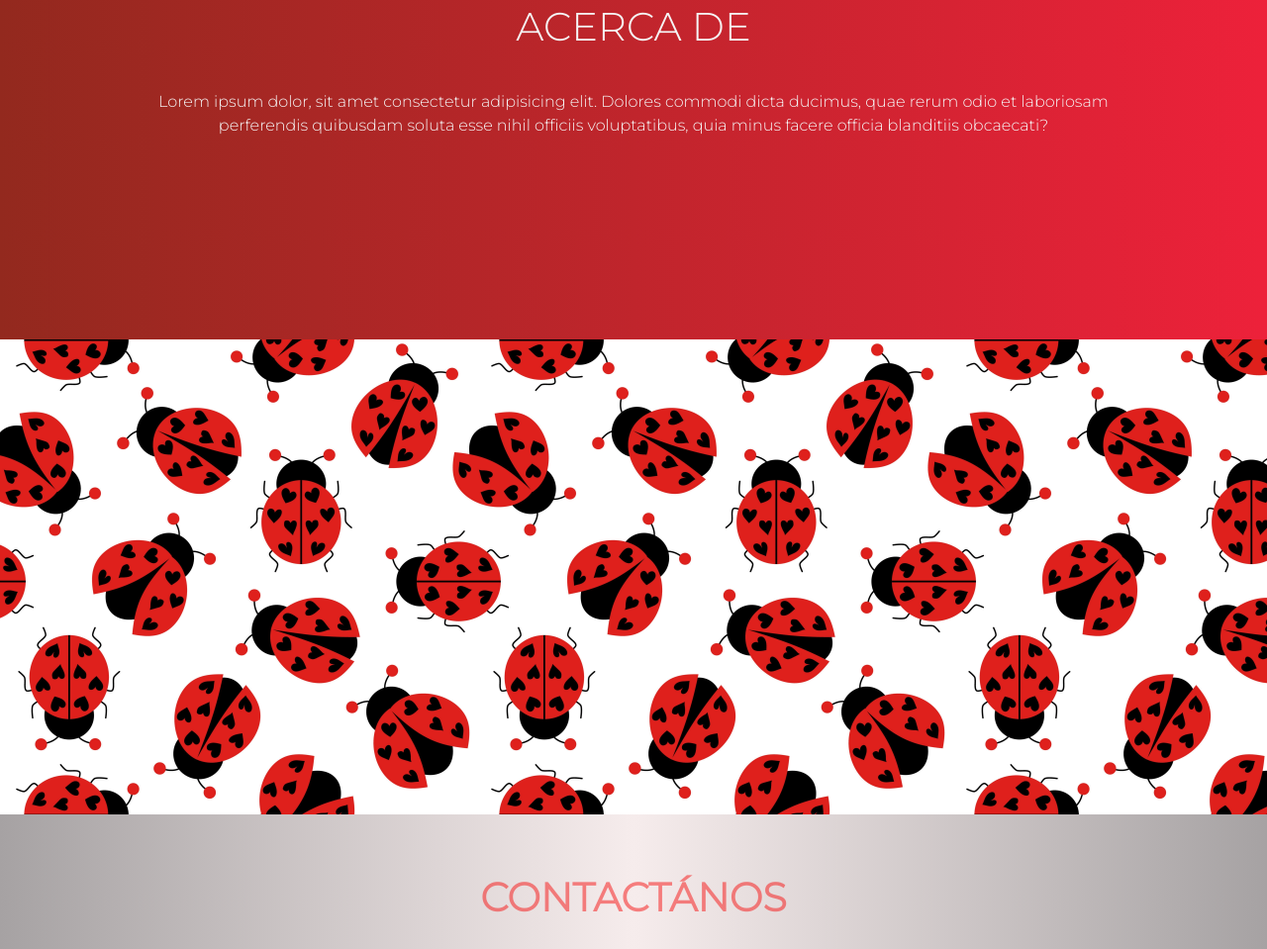
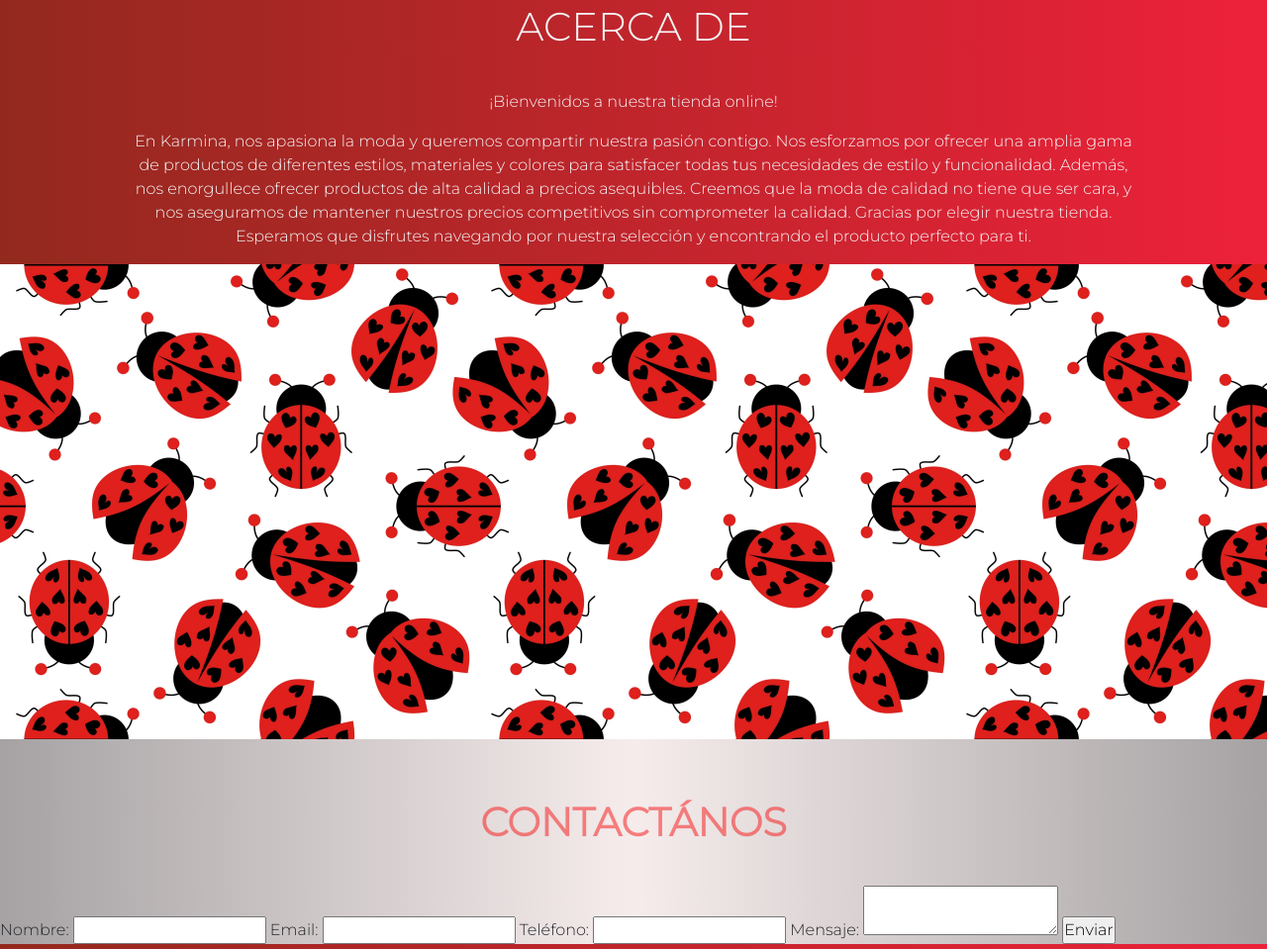
Before and after one commit to Samytaglia/ProyectoFinal-PerezSamanta, a plain HTML site: page index.html in a window 1280 px wide. Shown: the part 1573-2532 px from the top of the page at 99% size. Drawn offline with nearby package versions, Linux system fonts and the light colour scheme; a web font is replaced by a local one.

Commit message:
async & promises

```diff
--- a/css/style.css
+++ b/css/style.css
@@ -49,7 +49,6 @@ section {
 }
 #bloque3 {
     background: #ED213A; background: -webkit-linear-gradient(to right, #93291E, #ED213A);background: linear-gradient(to right, #93291E, #ED213A);
-    height: 50vh;
 }
 #bloque4 {
     background-image: url("../images/cute-ladybug-seamless-pattern-seamless-background-with-ladybug-simple-pattern-illustration-vector.webp");
@@ -59,7 +58,7 @@ section {
 }
 #bloque5 {
     background: rgb(166,162,163); background: linear-gradient(90deg, rgba(166,162,163,1) 0%, rgba(246,236,236,1) 50%, rgba(166,162,163,1) 100%);
-    height: 50vh;
+
 }
 #bloque6{
     background: #ED213A; background: -webkit-linear-gradient(to right, #93291E, #ED213A);background: linear-gradient(to right, #93291E, #ED213A);
--- a/index.html
+++ b/index.html
@@ -58,11 +58,31 @@
     </section>
     <section id="bloque3">
       <h1 class="h1-l">ACERCA DE</h1>
-      <p style="width: 80%; text-align: center; color: whitesmoke; margin-left: 10%;">Lorem ipsum dolor, sit amet consectetur adipisicing elit. Dolores commodi dicta ducimus, quae rerum odio et laboriosam perferendis quibusdam soluta esse nihil officiis voluptatibus, quia minus facere officia blanditiis obcaecati?</p>
-    </section>
+      <div >
+        <p style="width: 80%; text-align: center; color: whitesmoke; margin-left: 10%;">¡Bienvenidos a nuestra tienda online!<p>
+        <p style="width: 80%; text-align: center; color: whitesmoke; margin-left: 10%;">En Karmina, nos apasiona la moda y queremos compartir nuestra pasión contigo. Nos esforzamos por ofrecer una amplia gama de productos de diferentes estilos, materiales y colores para satisfacer todas tus necesidades de estilo y funcionalidad.
+          Además, nos enorgullece ofrecer productos de alta calidad a precios asequibles. Creemos que la moda de calidad no tiene que ser cara, y nos aseguramos de mantener nuestros precios competitivos sin comprometer la calidad.
+          Gracias por elegir nuestra tienda. Esperamos que disfrutes navegando por nuestra selección y encontrando el producto perfecto para ti.
+        </p>
+      </div>
     <section id="bloque4"></section>
     <section id="bloque5">
       <h1 class="h1-d">CONTACTÁNOS</h1>
+      <form action="" method="post">
+        <label for="nombre">Nombre:</label>
+        <input type="text" id="nombre" name="nombre" required>
+
+        <label for="email">Email:</label>
+        <input type="email" id="email" name="email" required>
+
+        <label for="telefono">Teléfono:</label>
+        <input type="tel" id="telefono" name="telefono">
+
+        <label for="mensaje">Mensaje:</label>
+        <textarea id="mensaje" name="mensaje" required></textarea>
+
+        <input type="submit" value="Enviar">
+      </form>
     </section>
     <section id="bloque6">
       <div class="icons">
@@ -80,6 +100,9 @@
       </div>
     </section>
   </main>
+
+
+
 </body>
 <script src="./js/scripts.js"></script>
 <script src="https://cdn.jsdelivr.net/npm/bootstrap@5.2.0-beta1/dist/js/bootstrap.bundle.min.js" integrity="sha384-pprn3073KE6tl6bjs2QrFaJGz5/SUsLqktiwsUTF55Jfv3qYSDhgCecCxMW52nD2" crossorigin="anonymous"></script>
--- /dev/null
+++ b/js/data.json
@@ -0,0 +1,42 @@
+[
+    {
+        "id":1,
+        "categoria":"Bandolera",
+        "nombre":"Claire",
+        "color":"negro",
+        "descripcion": "Sobre de mano con manopla",
+        "imagen": "../images/sobre1.8.jpeg",
+        "precio":3300,
+        "cantidad": 1
+    },
+    {
+        "id": 2,
+        "categoria": "Sobre",
+        "nombre": "Jane",
+        "color": "blanco",
+        "descripcion": "Sobre de mano con manopla",
+        "imagen": "/images/sobre2.1.jpeg",
+        "precio": 2000,
+        "cantidad": 1
+      },
+      {
+        "id": 3,
+        "categoria": "Sobre",
+        "nombre": "Mary",
+        "color": "multicolor",
+        "descripcion": "Billetera amplia de cuero",
+        "imagen": "/images/billetera.jpeg",
+        "precio": 5000,
+        "cantidad": 1
+      },
+      {
+        "id": 4,
+        "categoria": "Riñonera",
+        "nombre": "Blair",
+        "color": "negro",
+        "descripcion": "Riñonera en charol",
+        "imagen": "/images/riñonera.jpeg",
+        "precio": 2000,
+        "cantidad": 1
+      }
+]
--- a/js/scripts.js
+++ b/js/scripts.js
@@ -1,46 +1,3 @@
-const productos = [
-    {
-        id:1,
-        categoria:'Bandolera',
-        nombre:'Claire',
-        color:'negro',
-        descripcion: 'Sobre de mano con manopla',
-        imagen: "../images/sobre1.8.jpeg",
-        precio:3300,
-        cantidad: 1,
-    },
-    {
-        id:2,
-        categoria:'Sobre',
-        nombre:'Jane',
-        color:'blanco',
-        descripcion: 'Sobre de mano con manopla',
-        imagen: "/images/sobre2.1.jpeg",
-        precio:2000,
-        cantidad: 1,
-    },
-    {
-        id:3,
-        categoria:'Sobre',
-        nombre:'Mary',
-        color:'multicolor',
-        descripcion: 'Billetera amplia de cuero',
-        imagen: "/images/billetera.jpeg",
-        precio:5000,
-        cantidad: 1,
-    },
-    {
-        id:4,
-        categoria:'Riñonera',
-        nombre:'Blair',
-        color:'negro',
-        descripcion: 'Riñonera en charol',
-        imagen: "/images/riñonera.jpeg",
-        precio:2000,
-        cantidad: 1,
-    },
-];
-
 const cartContainer = document.getElementById("cartContainer");
 const showCart = document.getElementById("showCart");
 const modalContainer = document.getElementById("modal-container");
@@ -49,7 +6,11 @@ const cantidadCarrito = document.getElementById("cantidadCarrito");
 
 let carrito = JSON.parse(localStorage.getItem("carrito")) || [];
 
-productos.forEach((product) => {
+const getProducts = async () => {
+  const response = await fetch("../js/data.json");
+  const data = await response.json();
+
+  data.forEach((product) => {
     let content = document.createElement("div");
     content.className = "card";
     content.innerHTML = `
@@ -96,6 +57,12 @@ productos.forEach((product) => {
       }
     });
   });
+
+
+};
+
+getProducts();
+
 
 //set item
 const saveLocal = () => {
```
Lines whose indentation alone changed are shown as unchanged.
